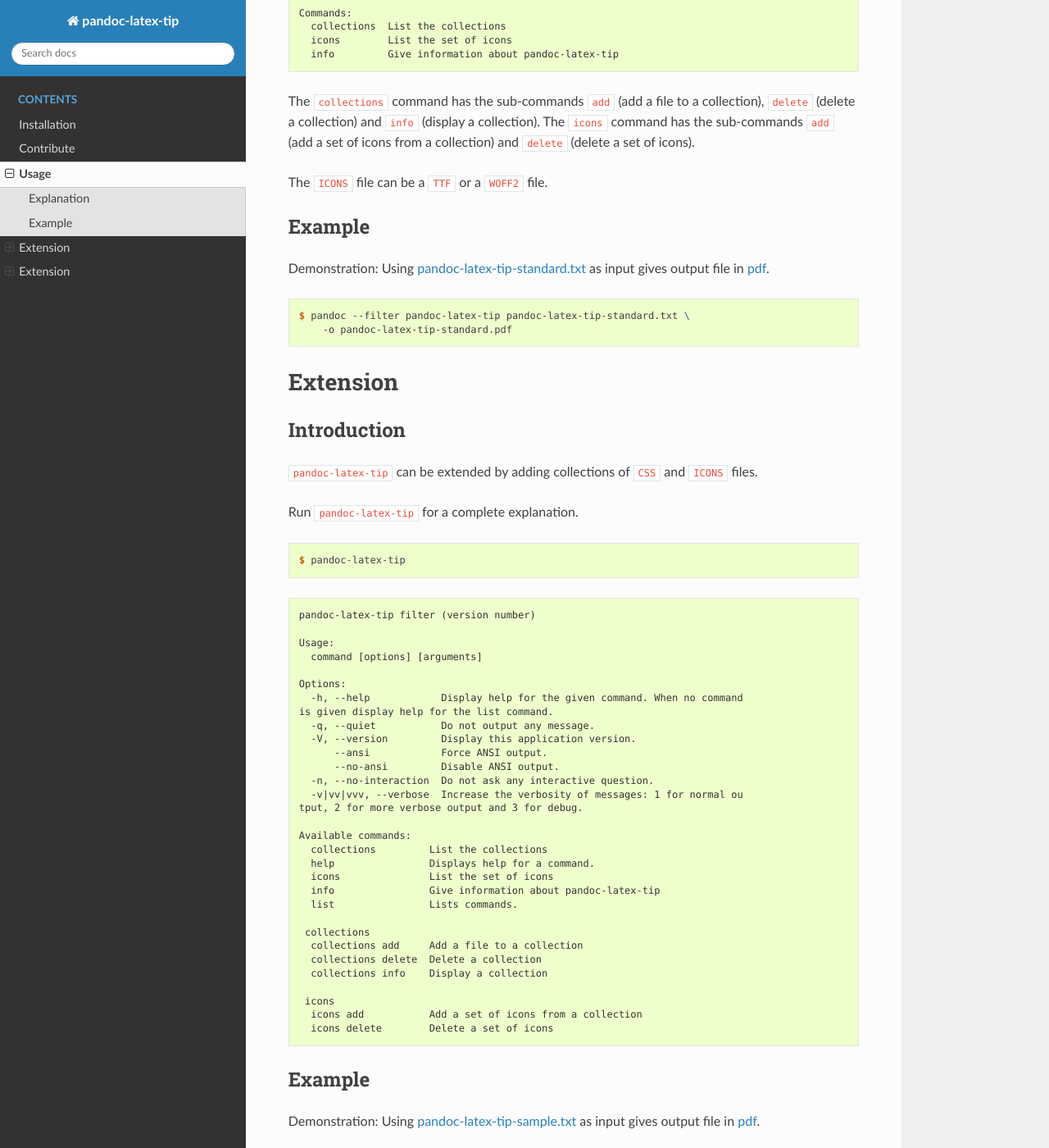
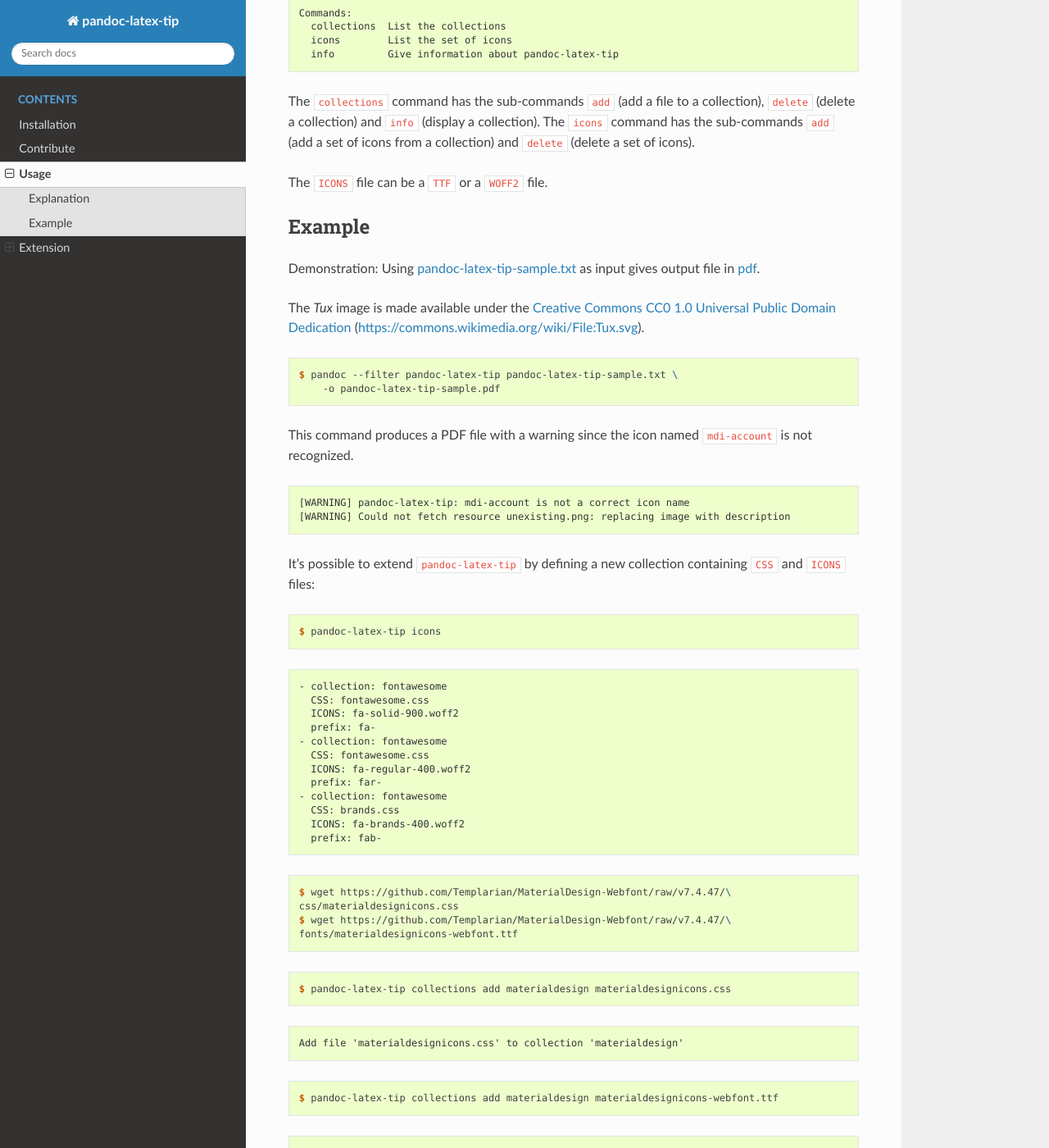
Before and after one commit to chdemko/pandoc-latex-tip, a Sphinx documentation site: the page built from docs/usage.rst, in a window 1280 px wide and 1400 px high, scrolled down 2310 px. Shown: the whole window at 82% size. Built offline with Sphinx 7.4.7 and the Read the Docs theme 3.1.0, drawn with Linux system fonts in a browser that asks for light colours.

Commit message:
📝 Update documentation

```diff
--- a/docs/usage.rst
+++ b/docs/usage.rst
@@ -144,69 +144,6 @@
 -------
 
 Demonstration: Using
-`pandoc-latex-tip-standard.txt <https://raw.githubusercontent.com/chdemko/pandoc-latex-tip/develop/docs/images/pandoc-latex-tip-standard.txt>`__
-as input gives output file in
-`pdf <https://raw.githubusercontent.com/chdemko/pandoc-latex-tip/develop/docs/images/pandoc-latex-tip-standard.pdf>`__.
-
-.. code-block:: shell-session
-
-    $ pandoc --filter pandoc-latex-tip pandoc-latex-tip-standard.txt \
-        -o pandoc-latex-tip-standard.pdf
-
-
-Extension
-=========
-
-Introduction
-------------
-
-``pandoc-latex-tip`` can be extended by adding collections of
-``CSS`` and ``ICONS`` files.
-
-Run ``pandoc-latex-tip`` for a complete explanation.
-
-.. code-block:: shell-session
-
-    $ pandoc-latex-tip
-
-.. code-block:: console
-
-    pandoc-latex-tip filter (version number)
-
-    Usage:
-      command [options] [arguments]
-
-    Options:
-      -h, --help            Display help for the given command. When no command
-    is given display help for the list command.
-      -q, --quiet           Do not output any message.
-      -V, --version         Display this application version.
-          --ansi            Force ANSI output.
-          --no-ansi         Disable ANSI output.
-      -n, --no-interaction  Do not ask any interactive question.
-      -v|vv|vvv, --verbose  Increase the verbosity of messages: 1 for normal ou
-    tput, 2 for more verbose output and 3 for debug.
-
-    Available commands:
-      collections         List the collections
-      help                Displays help for a command.
-      icons               List the set of icons
-      info                Give information about pandoc-latex-tip
-      list                Lists commands.
-
-     collections
-      collections add     Add a file to a collection
-      collections delete  Delete a collection
-      collections info    Display a collection
-
-     icons
-      icons add           Add a set of icons from a collection
-      icons delete        Delete a set of icons
-
-Example
--------
-
-Demonstration: Using
 `pandoc-latex-tip-sample.txt <https://raw.githubusercontent.com/chdemko/pandoc-latex-tip/develop/docs/images/pandoc-latex-tip-sample.txt>`__
 as input gives output file in
 `pdf <https://raw.githubusercontent.com/chdemko/pandoc-latex-tip/develop/docs/images/pandoc-latex-tip-sample.pdf>`__.
```
Also changed, not shown: 1 other file.
